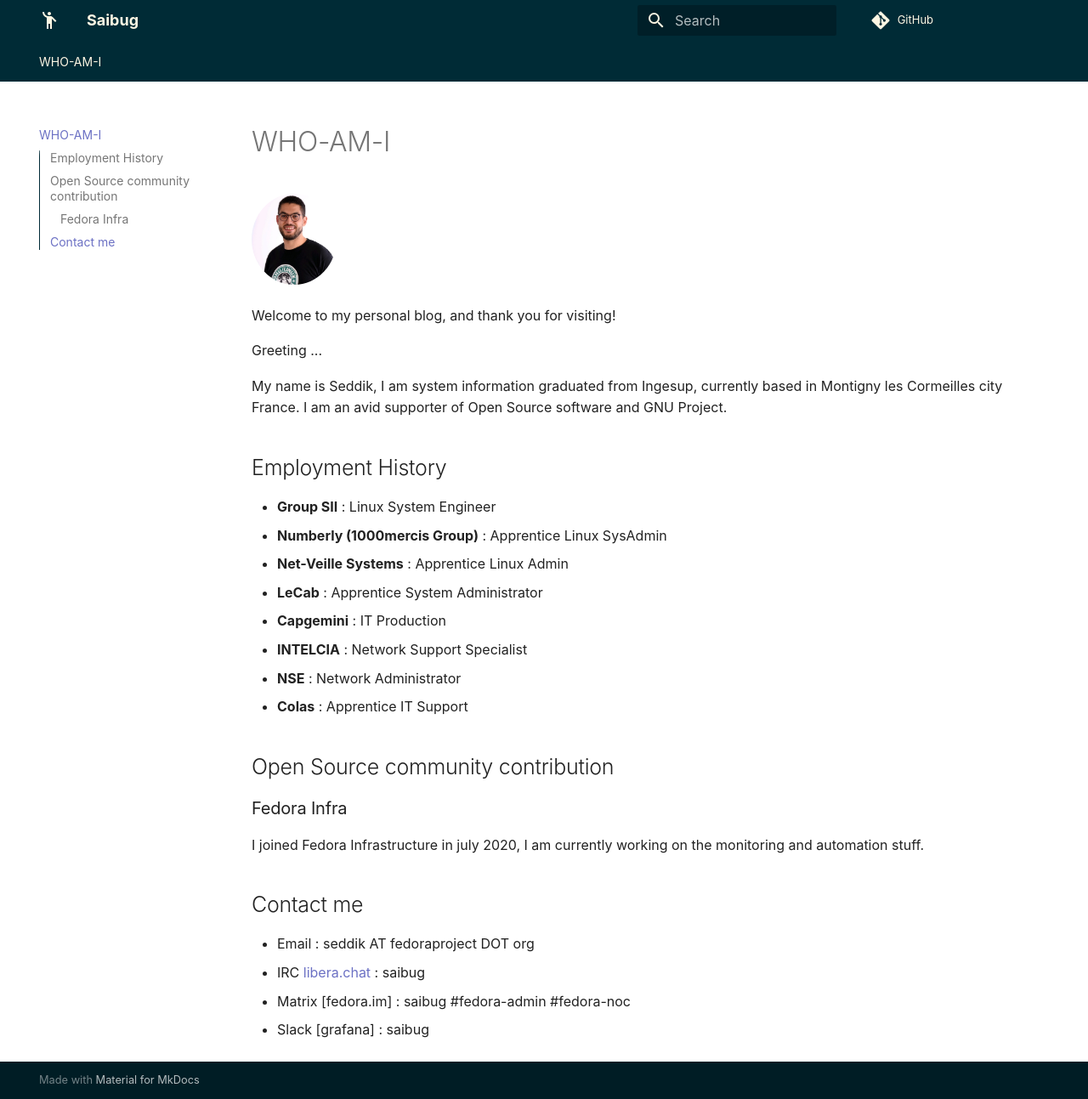
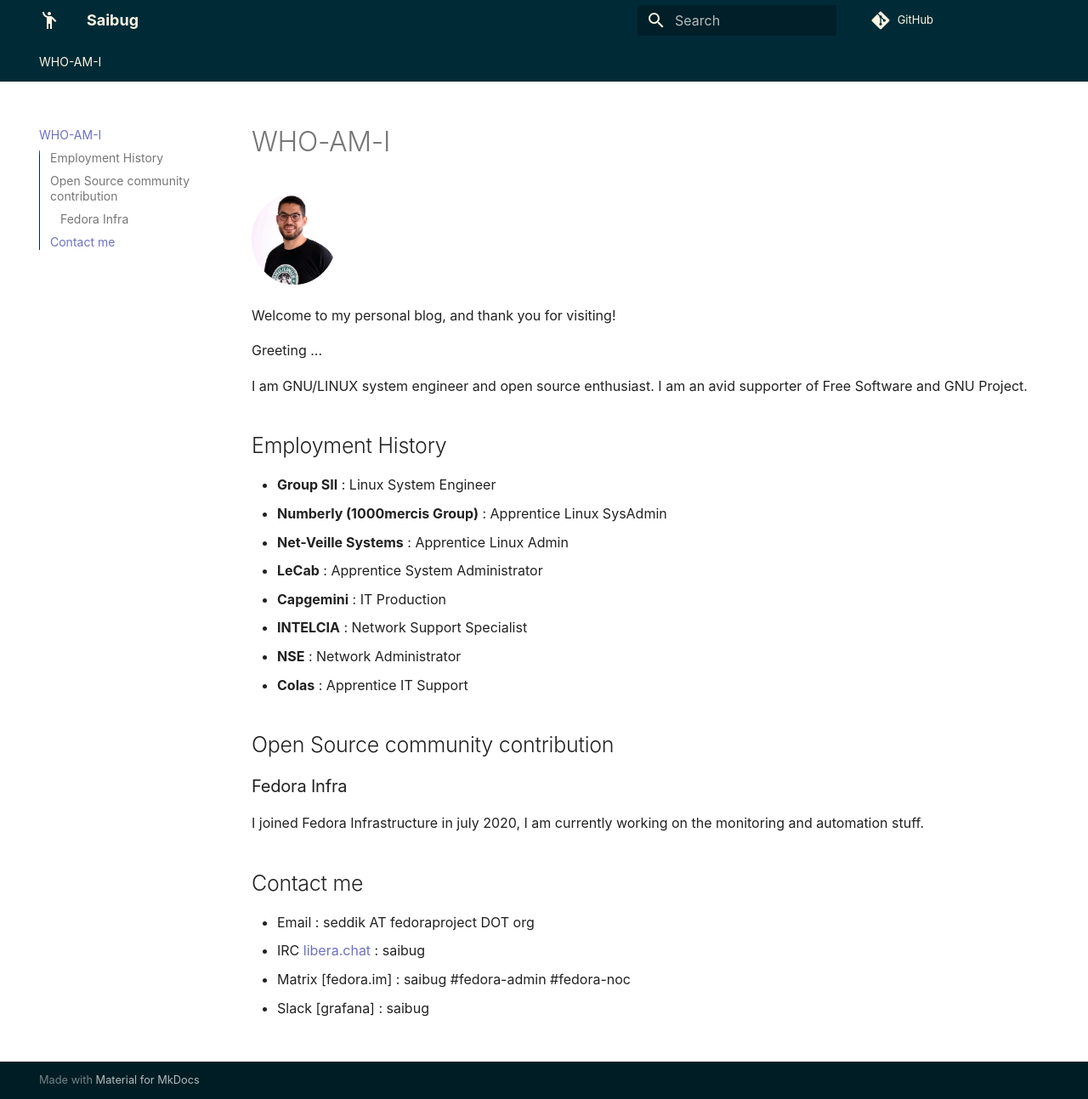
Before and after one commit to saibug/saibug.org, an MkDocs documentation site: the page built from docs/index.md, in a window 1280 px wide and 1293 px high. Shown: the whole window at 85% size. Built offline with MkDocs 1.6.1 and Material for MkDocs 9.7.7, drawn with Linux system fonts in a browser that asks for light colours; comment, search, counter and statistics services are not loaded.

Commit message:
change index.html page

```diff
--- a/docs/index.md
+++ b/docs/index.md
@@ -6,7 +6,7 @@ Welcome to my personal blog, and thank you for visiting!
 
 Greeting ...
 
-My name is Seddik, I am system information graduated from Ingesup, currently based in Montigny les Cormeilles city France. I am an avid supporter of Open Source software and GNU Project.
+I am GNU/LINUX system engineer and open source enthusiast. I am an avid supporter of Free Software and GNU Project.
 
 ## Employment History
 
```
